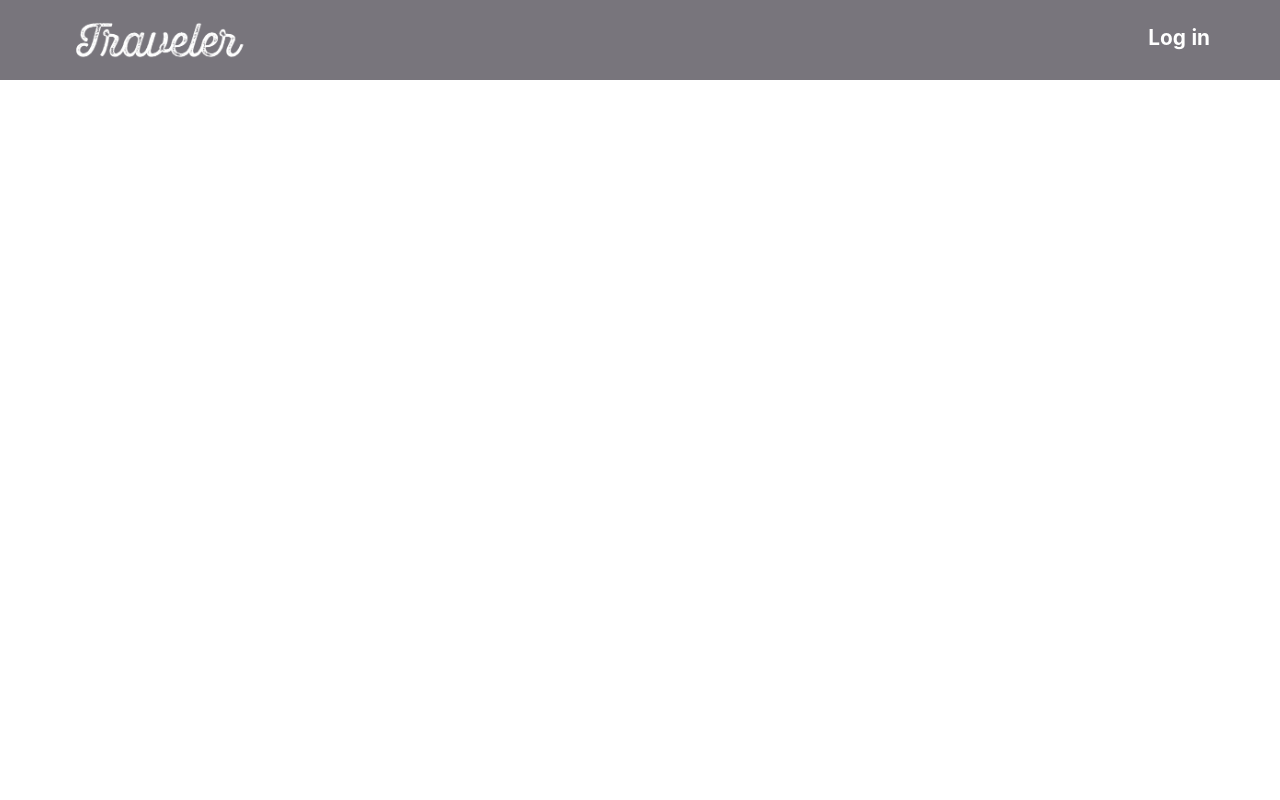
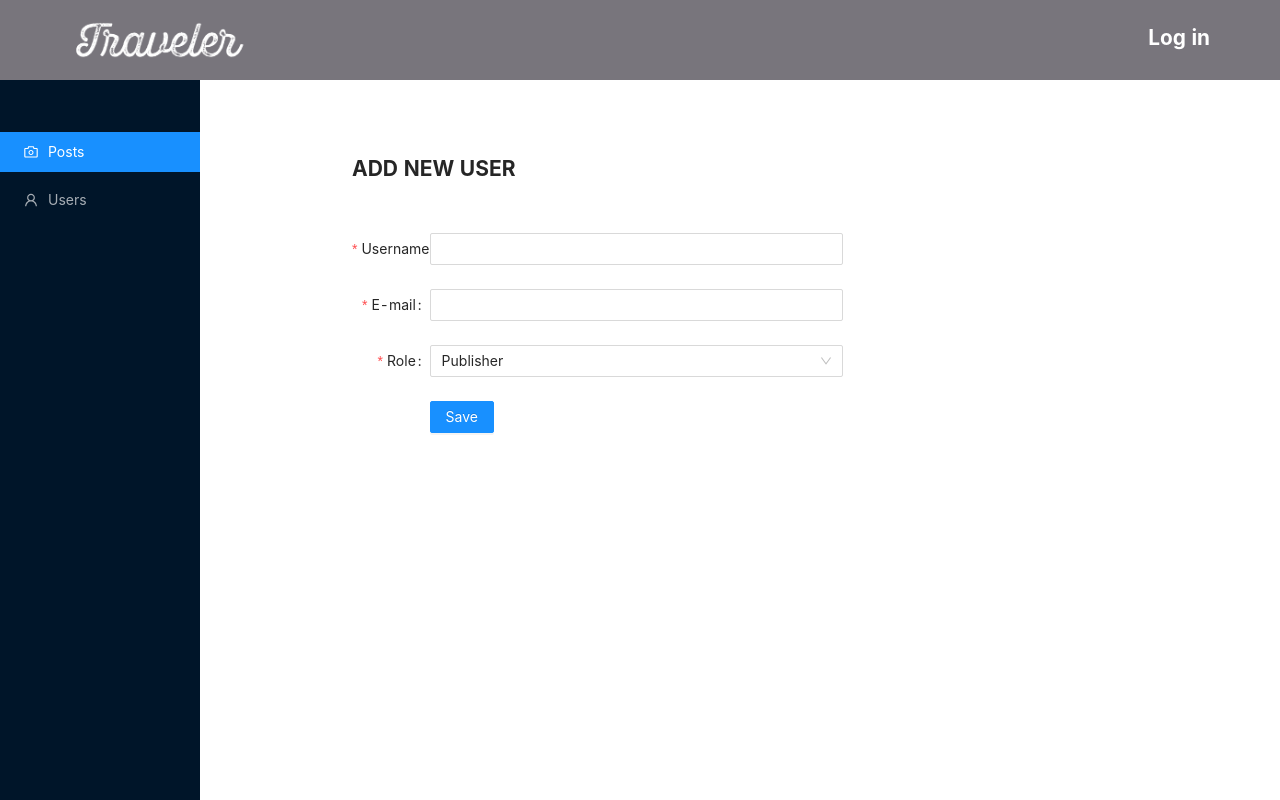
Before and after one commit to stonetwix/user-based-content, a React (Create React App) app in the folder client/: page /admin/adduser in a window 1280 px wide. Built offline with nearby package versions, Linux system fonts and the light colour scheme.

Commit message:
Add admin add new user.

```diff
--- a/client/src/App.tsx
+++ b/client/src/App.tsx
@@ -10,6 +10,7 @@ import PostDetail from './components/detailview/PostDetail';
 import Header from './components/Header';
 import AdminUserList from "./components/admin/AdminUserList";
 import AdminEditUser from "./components/admin/AdminEditUser";
+import AdminAddNewUser from "./components/admin/AdminAddNewUser";
 
 function App() {
   return (
@@ -25,6 +26,7 @@ function App() {
         <Route path="/registersuccess" component={RegisterSuccess} />
         <Route path="/admin/users" component={AdminUserList} />
         <Route path="/admin/edit/user/:id" component={AdminEditUser} />
+        <Route path="/admin/adduser" component={AdminAddNewUser} />
       </Switch>
   </Router>
   );
--- /dev/null
+++ b/client/src/components/admin/AdminAddNewUser.tsx
@@ -0,0 +1,123 @@
+import { Component, CSSProperties } from "react";
+import { Form, Input, Button, message, Select, Layout } from "antd";
+import { RouteComponentProps, withRouter } from "react-router-dom";
+import SiderMenu from '../userAdminPosts/SiderMenu';
+import userEvent from "@testing-library/user-event";
+
+const { Content } = Layout;
+const layout = {
+  labelCol: {
+    span: 3,
+  },
+  wrapperCol: {
+    span: 16,
+  },
+};
+
+/* eslint-disable no-template-curly-in-string */
+const validateMessages = {
+  required: '${label} is required!',
+  types: {
+    email: '${label} is not a valid email!',
+    number: '${label} is not a valid number!',
+  },
+  number: {
+    range: '${label} must be between ${min} and ${max}',
+  },
+};
+
+interface Props extends RouteComponentProps<{ id: string }> {}
+
+// interface State {
+//   product: Product | undefined;
+//   buttonSaveLoading: boolean;
+// }
+
+const success = () => {
+  message.success('The user has been added', 3);
+};
+class AddNewUser extends Component<Props> {
+
+//   state: State = {
+//     product: undefined,
+//     buttonSaveLoading: false,
+//   };
+
+//   onFinish = async (values: any) => {
+//     this.setState({ buttonSaveLoading: true });
+//     try {
+//       await saveNewProductMockApi();
+//     } catch (error) {
+//         console.log(error);
+//         return;
+//     }
+//     const existingProducts = JSON.parse(localStorage.getItem("products") as string) || [];
+//     const newProduct: Product = {...values.product};
+//     newProduct.id = Math.max(...existingProducts.map((item: Product) => item.id)) + 1;
+//     existingProducts.push(newProduct)
+//     localStorage.setItem('products', JSON.stringify(existingProducts));
+//     this.props.history.push('/admin-list');
+//     this.setState({ buttonSaveLoading: false });
+//   };
+
+  render() {
+    return (
+        <Layout style={{ background: '#fff' }}>
+            <SiderMenu />
+            <Content style={{ margin: '8rem', background: '#fff' }}>
+                <div className="site-layout-background" style={{ padding: 24, minHeight: 360 }}>
+                    <Form
+                        {...layout}
+                        name="nest-messages"
+                        onFinish={() => console.log('saved')}
+                        validateMessages={validateMessages}
+                    >
+                        <h1 style={{ fontWeight: "bold", marginBottom: '3rem' }}>ADD NEW USER</h1>
+                        <Form.Item name={["user", "userName"]} label="Username: " rules={[{ required: true }]}>
+                            <Input />
+                        </Form.Item>
+
+                        <Form.Item name={["user", "email"]} label="E-mail: " rules={[{ required: true }]}>
+                            <Input />
+                        </Form.Item>
+
+                        <Form.Item name={["user", "role"]} label="Role: " rules={[{ required: true }]}>
+                        <Select defaultValue='Publisher'>
+                            <Select.Option value="publisher">Publisher</Select.Option>
+                            <Select.Option value="admin">Admin</Select.Option>
+                        </Select>
+                        </Form.Item>
+
+                        <Form.Item wrapperCol={{ ...layout.wrapperCol, offset: 3 }}>
+                            <div style={{ display: "flex", justifyContent: "space-between" }}>
+                                <Button
+                                type="primary"
+                                onClick={() => {console.log('User added'); success();}}
+                                htmlType="submit"
+                                >
+                                Save
+                                </Button>
+                            </div>
+                        </Form.Item>
+                    </Form>
+                </div>
+            </Content>
+        </Layout>
+    )
+  }
+}
+
+const ContainerStyle: CSSProperties = {
+  display: "flex",
+  justifyContent: "space-around",
+  alignItems: "space-around",
+  width: "70%",
+  margin: "auto",
+};
+
+const columnStyle: CSSProperties = {
+  marginTop: "10rem",
+  paddingBottom: "8rem",
+};
+
+export default withRouter(AddNewUser);
--- a/client/src/components/admin/AdminUserList.tsx
+++ b/client/src/components/admin/AdminUserList.tsx
@@ -39,7 +39,16 @@ class AdminUserList extends Component {
                 <SiderMenu />
                 <Content style={{ margin: '8rem', background: '#fff' }}>
                     <div className="site-layout-background" style={{ padding: 24, minHeight: 360 }}>
-                        <Button type="primary" icon={<PlusCircleOutlined />} style={{ marginBottom: '4rem' }} onClick={() => console.log('new user clicked')}>Add New User</Button>
+                    <Link to ={'/admin/adduser'}>
+                        <Button
+                            type="primary"
+                            icon={<PlusCircleOutlined />}
+                            style={{ marginBottom: '4rem' }}
+                            onClick={() => console.log('new user clicked')}
+                        >
+                            Add New User
+                        </Button>
+                    </Link>
                         <List
                             itemLayout="horizontal"
                             dataSource={users}
```
